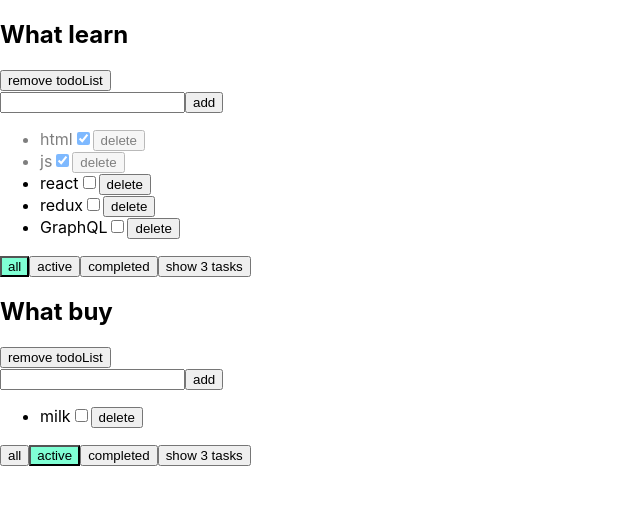
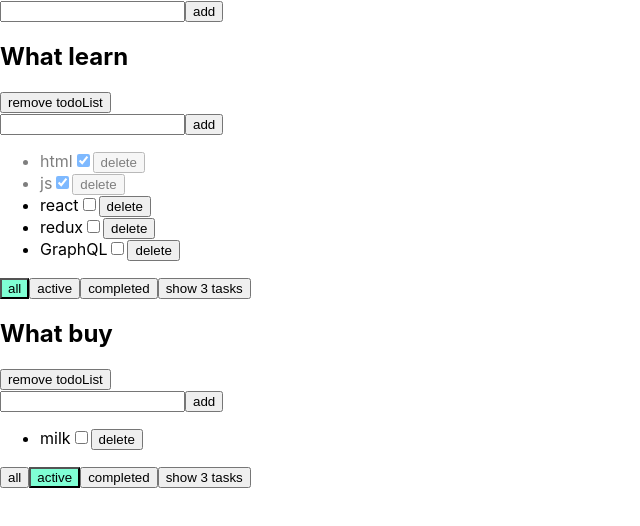
Before and after one commit to john1925brown/todoList, a React (Create React App) app: page / in a window 1280 px wide. Shown: the top 526 px of the page, without its empty margins (0-640 px from the left). Built offline with nearby package versions, Linux system fonts and the light colour scheme.

Commit message:
add todoList

```diff
--- a/src/App.tsx
+++ b/src/App.tsx
@@ -83,18 +83,15 @@ function App() {
     let newTodoList: TodoListsType = {
       id: v1(),
       title: title,
-      filter: 'active',
+      filter: 'all',
     };
 
     setTodoLists([newTodoList, ...todoLists]);
+    setTasks({ ...tasksObj, [newTodoList.id]: [] });
   };
   return (
     <div className="App">
-      {/* <AddItemForm
-        addItem={(title: string, ) => {
-          addTodolist(title);
-        }}
-      /> */}
+      <AddItemForm addItem={addTodolist} />
       {todoLists.map((todo) => {
         const filteredTasks = () => {
           let tasksForTodolist = tasksObj[todo.id];
--- a/src/components/AddItemForm/AddItemForm.tsx
+++ b/src/components/AddItemForm/AddItemForm.tsx
@@ -1,17 +1,16 @@
 import { ChangeEvent, KeyboardEvent, useState } from 'react';
 
 type AddItemFormPropsType = {
-  addItem: (title: string, todoListId: string) => void;
-  todoListId: string;
+  addItem: (title: string) => void;
 };
 
-export const AddItemForm = ({ addItem, todoListId }: AddItemFormPropsType) => {
+export const AddItemForm = ({ addItem }: AddItemFormPropsType) => {
   let [isInputEmpty, setIsInputEmpty] = useState(false);
   const [newTaskTitle, setNewTaskTitle] = useState('');
 
   const onNewTaskPressHandler = (e: KeyboardEvent<HTMLInputElement>) => {
     if (e.key === 'Enter' && newTaskTitle.trim().length) {
-      addItem(newTaskTitle, todoListId);
+      addItem(newTaskTitle);
       setNewTaskTitle('');
     }
   };
@@ -26,7 +25,7 @@ export const AddItemForm = ({ addItem, todoListId }: AddItemFormPropsType) => {
       setIsInputEmpty(true);
       return;
     }
-    addItem(newTaskTitle, todoListId);
+    addItem(newTaskTitle);
     setNewTaskTitle('');
   };
 
--- a/src/components/ToDoList.tsx
+++ b/src/components/ToDoList.tsx
@@ -36,12 +36,16 @@ export const ToDoList = (props: PropsType) => {
     props.removeTodoList(props.todoListId);
   };
 
+  const addTask = (title: string) => {
+    props.addTask(title, props.todoListId);
+  };
+
   return (
     <>
       <h2>{props.title}</h2>
       <button onClick={removeTodoList}>remove todoList </button>
 
-      <AddItemForm addItem={props.addTask} todoListId={props.todoListId} />
+      <AddItemForm addItem={addTask} />
 
       <ul>
         {props.tasks.map((t) => {
```
